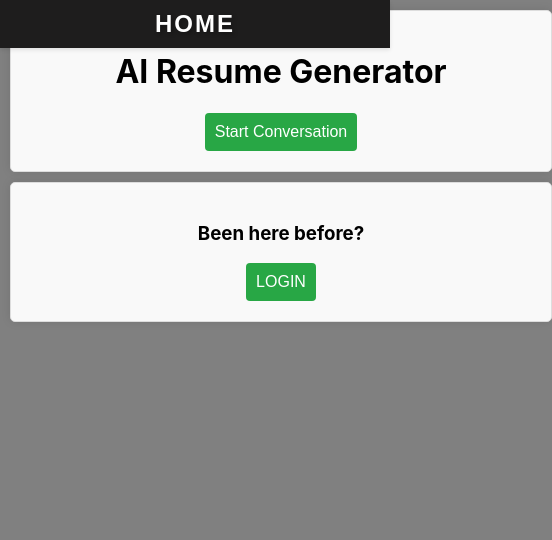
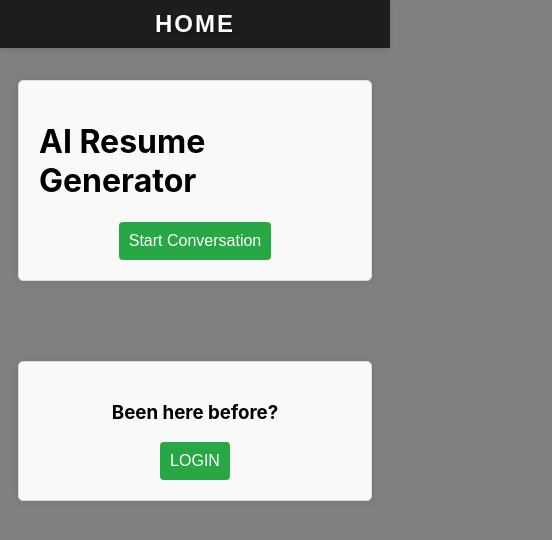
Before and after one commit to abhishekolympics/resume-builder, a React (Create React App) app in the folder frontend/: page / in a window 390 px wide. Shown: the top 540 px of the page, 552 px wide, since content can reach past the window. Built offline with nearby package versions, Linux system fonts and the light colour scheme; no server answers; the HTML template or start-up script is replaced by a standard one; what ldrs would draw is missing.

Commit message:
add responsiveness to homepage

```diff
--- a/frontend/src/pages/Home/Home.css
+++ b/frontend/src/pages/Home/Home.css
@@ -27,6 +27,7 @@
 
   @media (max-width: 768px) {
     .homePage {
-      margin: 10px;
+      width: 80%;
+      margin: 80px auto;
     }
   }
```
